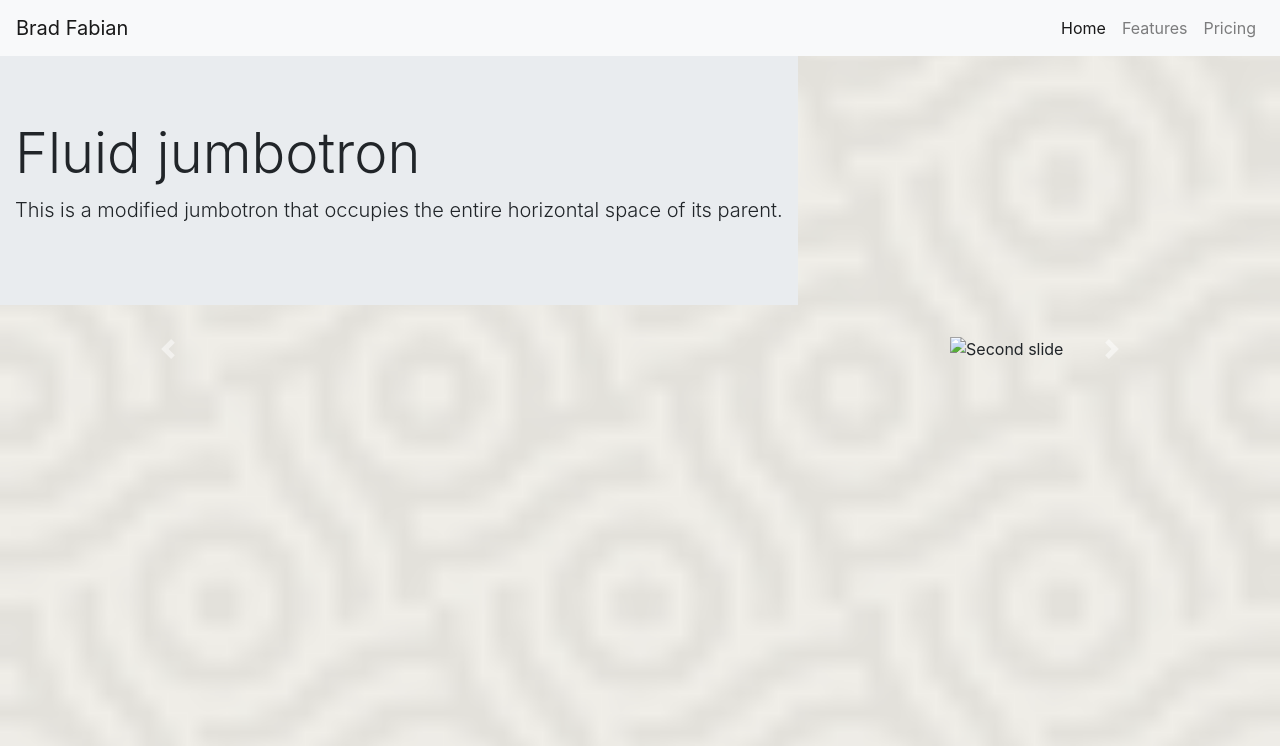
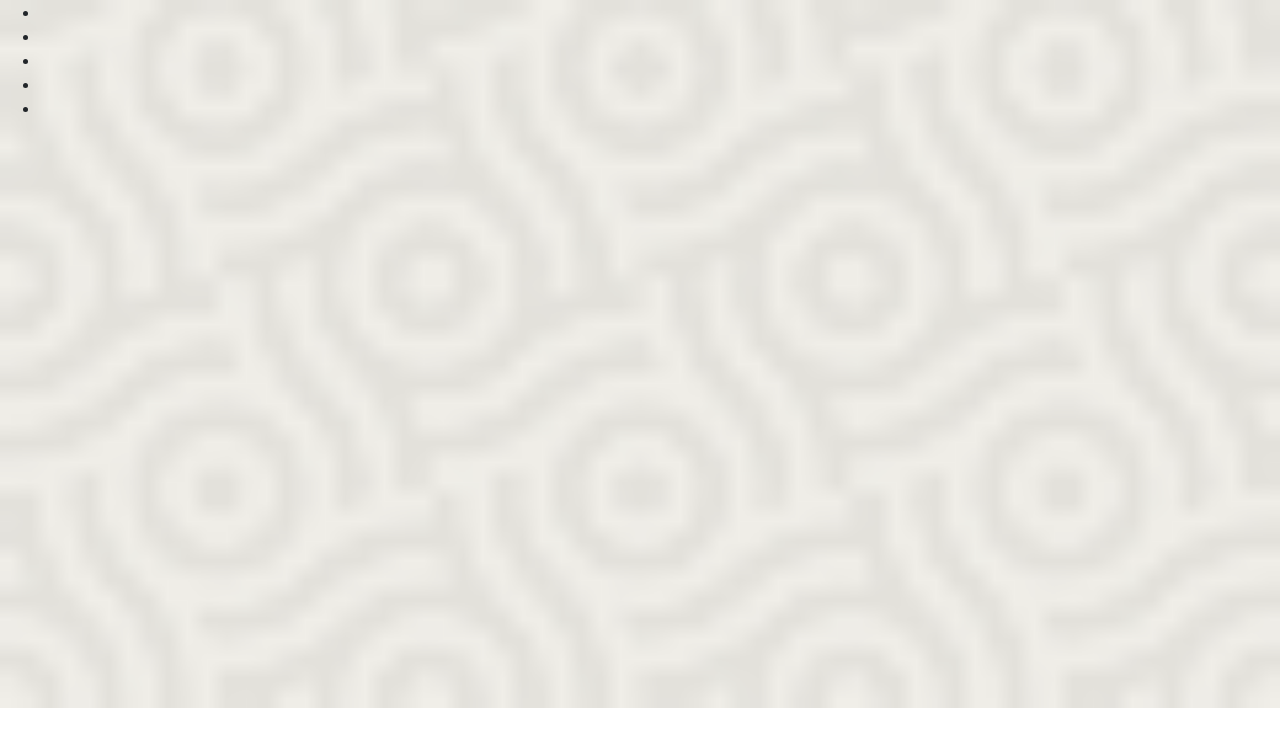
Before and after one commit to BradFabian/practiceProject, a plain HTML site: page index.html in a window 1280 px wide. Drawn offline with nearby package versions, Linux system fonts and the light colour scheme.

Commit message:
added divs and uls

```diff
--- a/index.html
+++ b/index.html
@@ -10,64 +10,25 @@
     <script src="mainjava.js"></script>
 </head>
 <body id = "background">
-    <nav class="navbar sticky-top navbar-expand-lg navbar-light bg-light">
-        <a class="navbar-brand" href="#">Brad Fabian</a>
-        <button class="navbar-toggler" type="button" data-toggle="collapse" data-target="#navbarNavAltMarkup" aria-controls="navbarNavAltMarkup" aria-expanded="false" aria-label="Toggle navigation">
-          <span class="navbar-toggler-icon"></span>
-        </button>
-        <div class="collapse navbar-collapse justify-content-end" id="navbarNavAltMarkup">
-          <div class="navbar-nav">
-            <a class="nav-item nav-link active" href="#">Home <span class="sr-only">(current)</span></a>
-            <a class="nav-item nav-link" href="#">Features</a>
-            <a class="nav-item nav-link" href="#">Pricing</a>
-
-          </div>
-        </div>
-      </nav>
-    <div class = "container-fluid">
-        <div class = "row">
-            <div class="jumbotron jumbotron-fluid">
-                        <div class="container">
-                          <h1 class="display-4">Fluid jumbotron</h1>
-                          <p class="lead">This is a modified jumbotron that occupies the entire horizontal space of its parent.</p>
-                        </div>
-            </div>
+    <script>
+        $( "div" ).css( "border", "2px solid red" ).add( "p" ).css( "background", "yellow" );
+        </script>
+    <div></div>
+    <div></div>
+    <div></div>
+    <div></div>
+    <div>
+        <ul>
+            <li></li>
+            <li></li>
+            <li></li>
+            <li></li>
+            <li></li>
+        </ul>
+    </div>
 
 
-
-
-            </div>
-
-        </div>
-    </div>
-    <div class = "container justify-content-end">
-            <div id="carouselExampleControls" class="carousel slide" data-ride="carousel">
-                    <div class="carousel-inner">
-                      <div class="carousel-item active">
-                        <img class="d-block w-100" src=".../800x400?auto=yes&bg=777&fg=555&text=First slide" alt="First slide">
-                      </div>
-                      <div class="carousel-item">
-                        <img class="d-block w-100" src=".../800x400?auto=yes&bg=666&fg=444&text=Second slide" alt="Second slide">
-                      </div>
-                      <div class="carousel-item">
-                        <img class="d-block w-100" src=".../800x400?auto=yes&bg=555&fg=333&text=Third slide" alt="Third slide">
-                      </div>
-                    </div>
-                    <a class="carousel-control-prev" href="#carouselExampleControls" role="button" data-slide="prev">
-                      <span class="carousel-control-prev-icon" aria-hidden="true"></span>
-                      <span class="sr-only">Previous</span>
-                    </a>
-                    <a class="carousel-control-next" href="#carouselExampleControls" role="button" data-slide="next">
-                      <span class="carousel-control-next-icon" aria-hidden="true"></span>
-                      <span class="sr-only">Next</span>
-                    </a>
-                  </div>
-    </div>
-
-    <footer class="nav">
-
-
-    </footer>
+    <footer> </footer>
     <script src="https://code.jquery.com/jquery-3.3.1.slim.min.js" integrity="sha384-q8i/X+965DzO0rT7abK41JStQIAqVgRVzpbzo5smXKp4YfRvH+8abtTE1Pi6jizo" crossorigin="anonymous"></script>
 <script src="https://cdnjs.cloudflare.com/ajax/libs/popper.js/1.14.3/umd/popper.min.js" integrity="sha384-ZMP7rVo3mIykV+2+9J3UJ46jBk0WLaUAdn689aCwoqbBJiSnjAK/l8WvCWPIPm49" crossorigin="anonymous"></script>
 <script src="https://stackpath.bootstrapcdn.com/bootstrap/4.1.1/js/bootstrap.min.js" integrity="sha384-smHYKdLADwkXOn1EmN1qk/HfnUcbVRZyYmZ4qpPea6sjB/pTJ0euyQp0Mk8ck+5T" crossorigin="anonymous"></script>
--- a/maincss.css
+++ b/maincss.css
@@ -7,11 +7,3 @@
     background-repeat: no-repeat;
     background-size: cover;
 }
-
-#heading {
-    background-color: black;
-}
-
-.footer {
-    background-color: black;
-}
```
